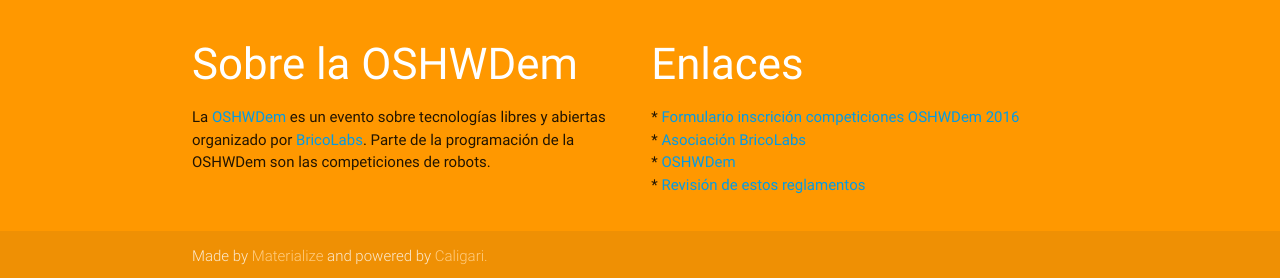
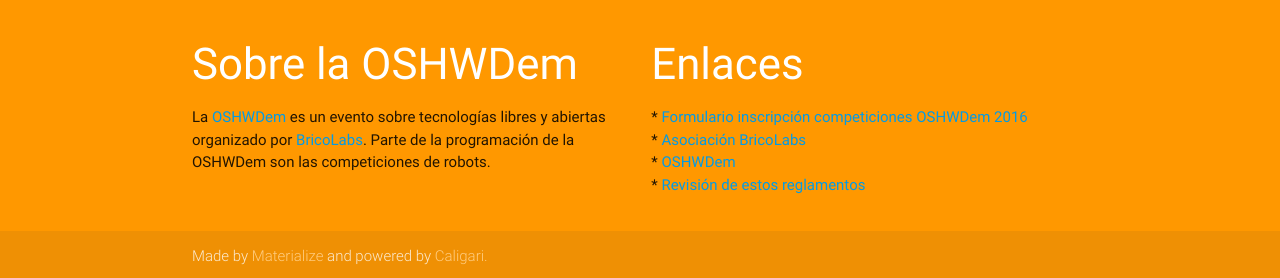
Before and after one commit to brico-labs/Regulamentos, a Jekyll site: the page built from index_es.md, in a window 1280 px wide. Shown: the part 1625-1903 px from the top of the page. Built offline with Jekyll 4.4.1, drawn with Linux system fonts in a browser that asks for light colours; nearby versions of some CDN libraries.

Commit message:
Se añade formulario de inscripción

```diff
--- a/_layouts/regulamento_es.html
+++ b/_layouts/regulamento_es.html
@@ -59,7 +59,7 @@
         <div class="col l6 s12">
           <h3 class="white-text">Enlaces</h3>
           <ul>
-            <li>* <a class="" href="https://goo.gl/5wgi9k">Formulario inscrición competiciones OSHWDem 2016</a></li>
+            <li>* <a class="" href="https://goo.gl/5wgi9k">Formulario inscripción competiciones OSHWDem 2016</a></li>
             <li>* <a class="" href="http://bricolabs.cc">Asociación BricoLabs</a></li>
             <li>* <a class="" href="http://oshwdem.org">OSHWDem</a></li>
             <li>* <a class=""
```
